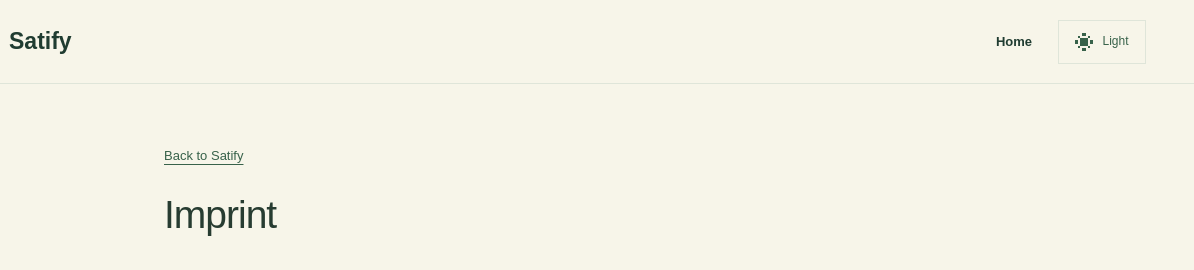
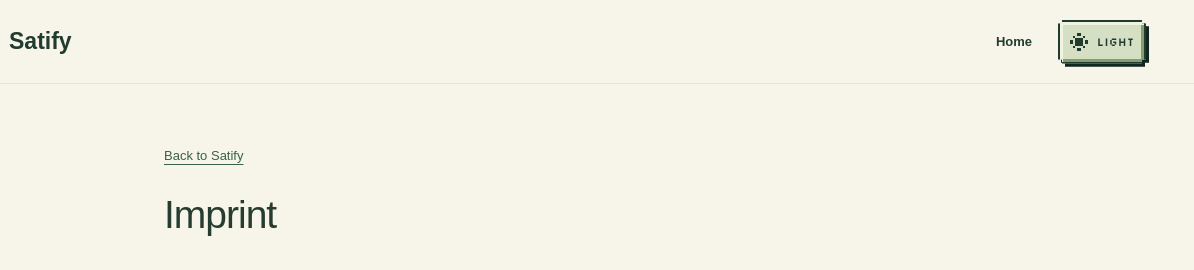
Before and after one commit to sSatify/satify-webpage, a website: page imprint/index.html in a window 1280 px wide. Shown: the top 270 px of the page, 86-1280 px from the left. Drawn offline with Linux system fonts and the light colour scheme.

Commit message:
Style theme switch as retro secondary button

```diff
--- a/imprint/index.html
+++ b/imprint/index.html
@@ -16,7 +16,7 @@
             src="../assets/satify-logo.svg" width="34" height="34" alt=""><span>Satify</span></a>
         <div class="header-tools">
             <nav aria-label="Main navigation"><a href="../">Home</a></nav>
-            <button class="theme-toggle" id="theme-toggle" type="button" aria-label="Dark theme" aria-pressed="false"
+            <button class="theme-toggle pixel-button secondary" id="theme-toggle" type="button" aria-label="Dark theme" aria-pressed="false"
                     title="Switch to dark theme" hidden>
                 <svg viewBox="0 0 20 20" width="18" height="18" aria-hidden="true">
                     <path class="theme-sun"
--- a/styles.css
+++ b/styles.css
@@ -1503,25 +1503,16 @@ h3.panel-title {
 }
 
 .theme-toggle {
-  display: inline-flex;
-  align-items: center;
-  justify-content: center;
   gap: 9px;
   min-height: 44px;
   min-width: 88px;
   padding: 8px 11px;
-  border: 1px solid #729b73;
-  background: transparent;
-  color: var(--mint);
   font-size: 12px;
   cursor: pointer;
 }
 
-.theme-toggle:hover {
-  background: #ffffff10;
-}
-
 .theme-toggle svg {
+  flex-shrink: 0;
   fill: currentColor;
   shape-rendering: crispEdges;
 }
@@ -1533,11 +1524,6 @@ h3.panel-title {
 
 [data-theme="dark"] .theme-moon {
   display: block;
-}
-
-.legal-page .theme-toggle {
-  color: var(--forest);
-  border-color: var(--legal-line);
 }
 
 @media(max-width:800px) {
```
Also changed, not shown: index.html (+1 -1 lines), privacy/index.html (+1 -1 lines).
